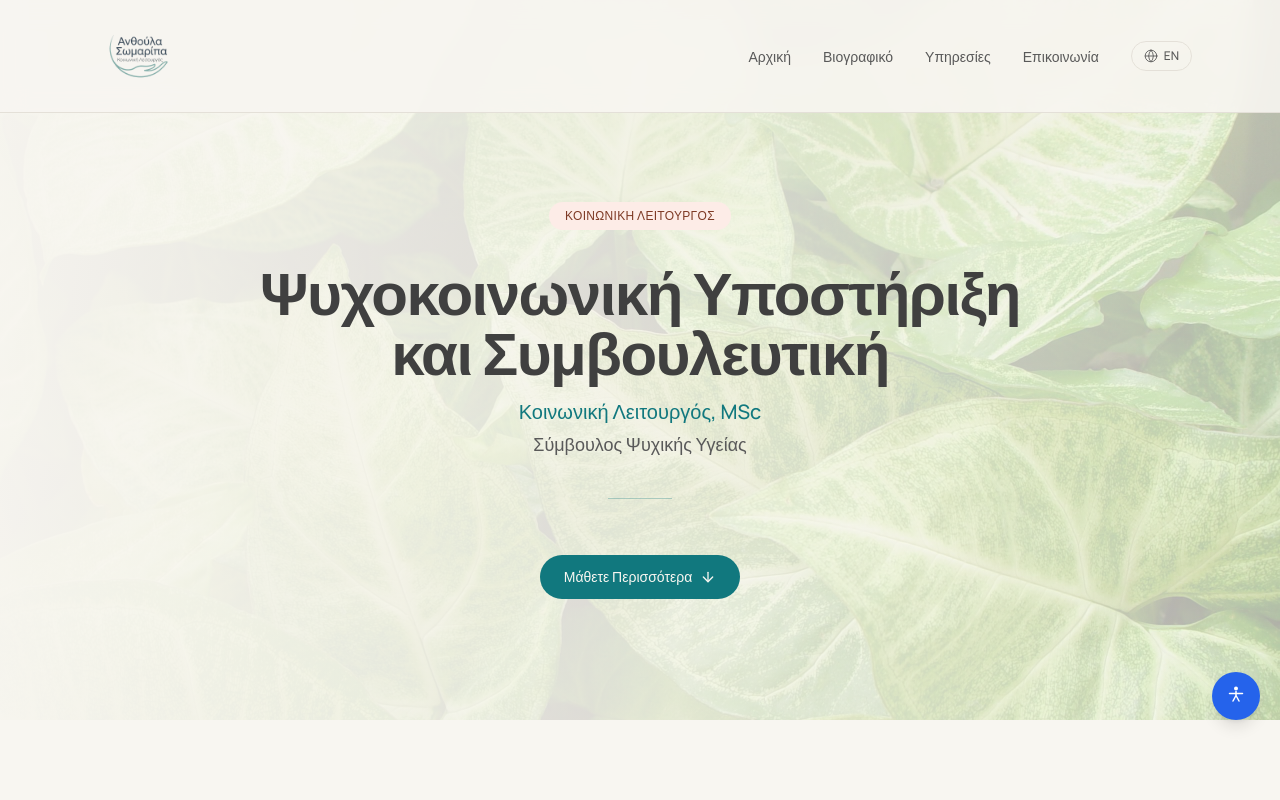
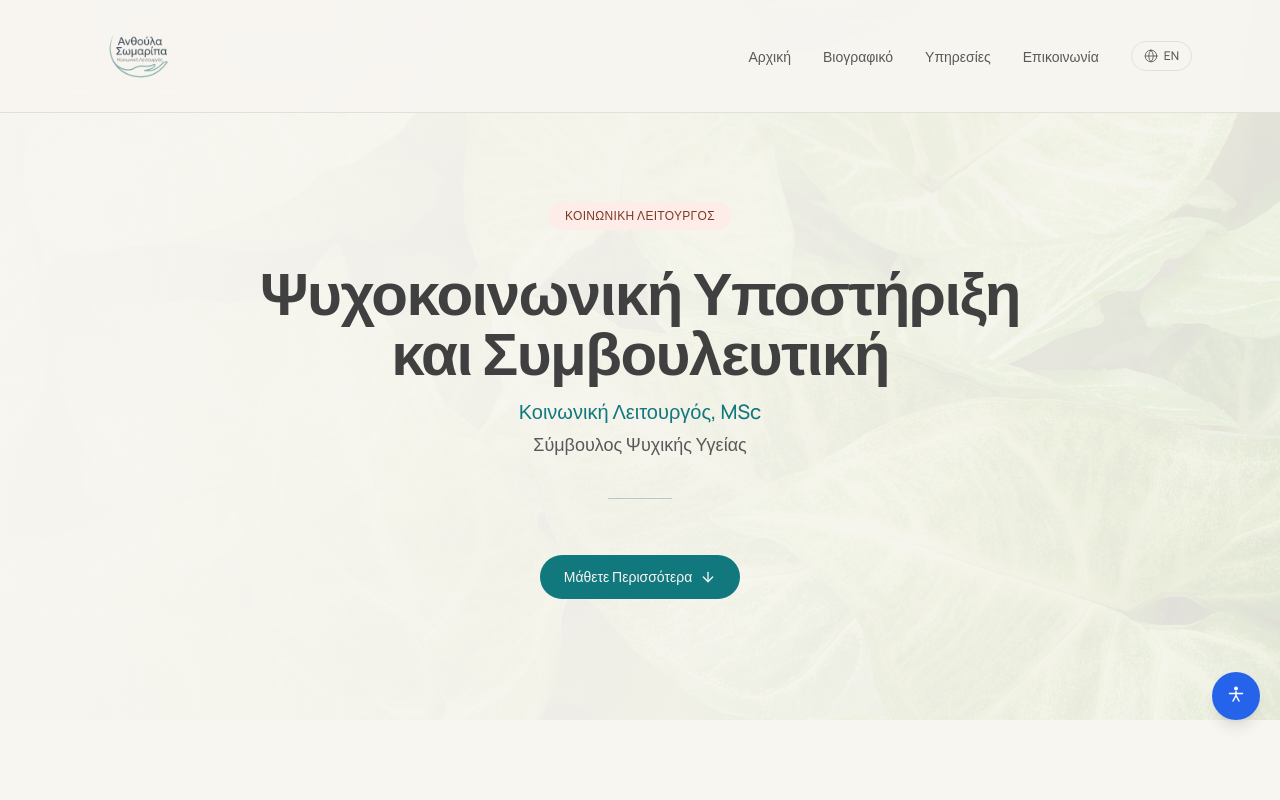
Before and after one commit to EliasBolo/SOCIAL-WORKER-SOMARIPA-ANTHOULA, a Next.js app: page / in a window 1280 px wide. Shown: the top 800 px of the page. Built offline with nearby package versions, Linux system fonts and the light colour scheme.

Commit message:
Reduce hero image opacity
Co-authored-by: Cursor <cursoragent@cursor.com>

```diff
--- a/components/hero-section.tsx
+++ b/components/hero-section.tsx
@@ -16,7 +16,7 @@ export function HeroSection() {
         src="/images/hero-bg.jpg"
         alt=""
         fill
-        className="pointer-events-none object-cover opacity-[0.3]"
+        className="pointer-events-none object-cover opacity-[0.1]"
         loading="lazy"
         aria-hidden="true"
       />
```
